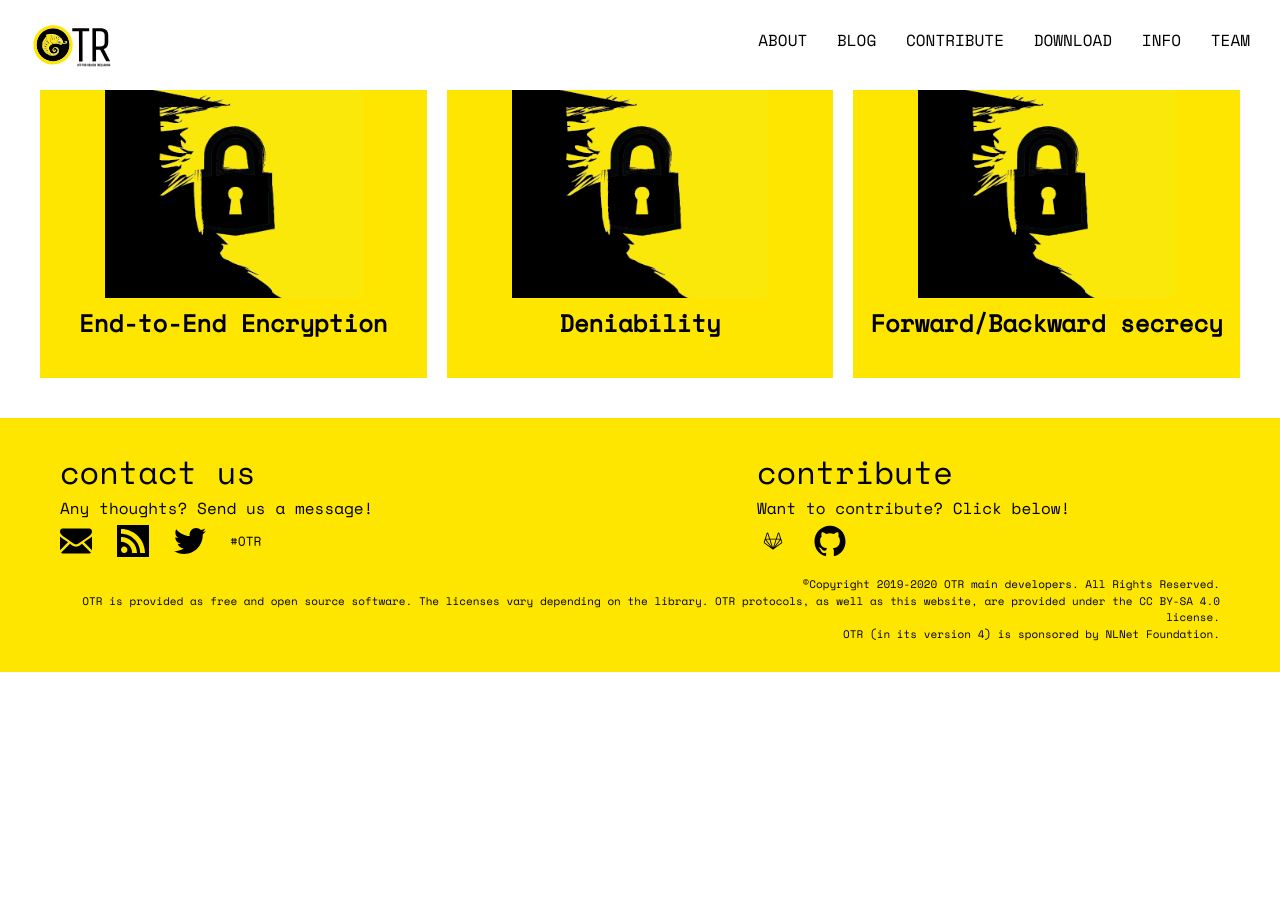
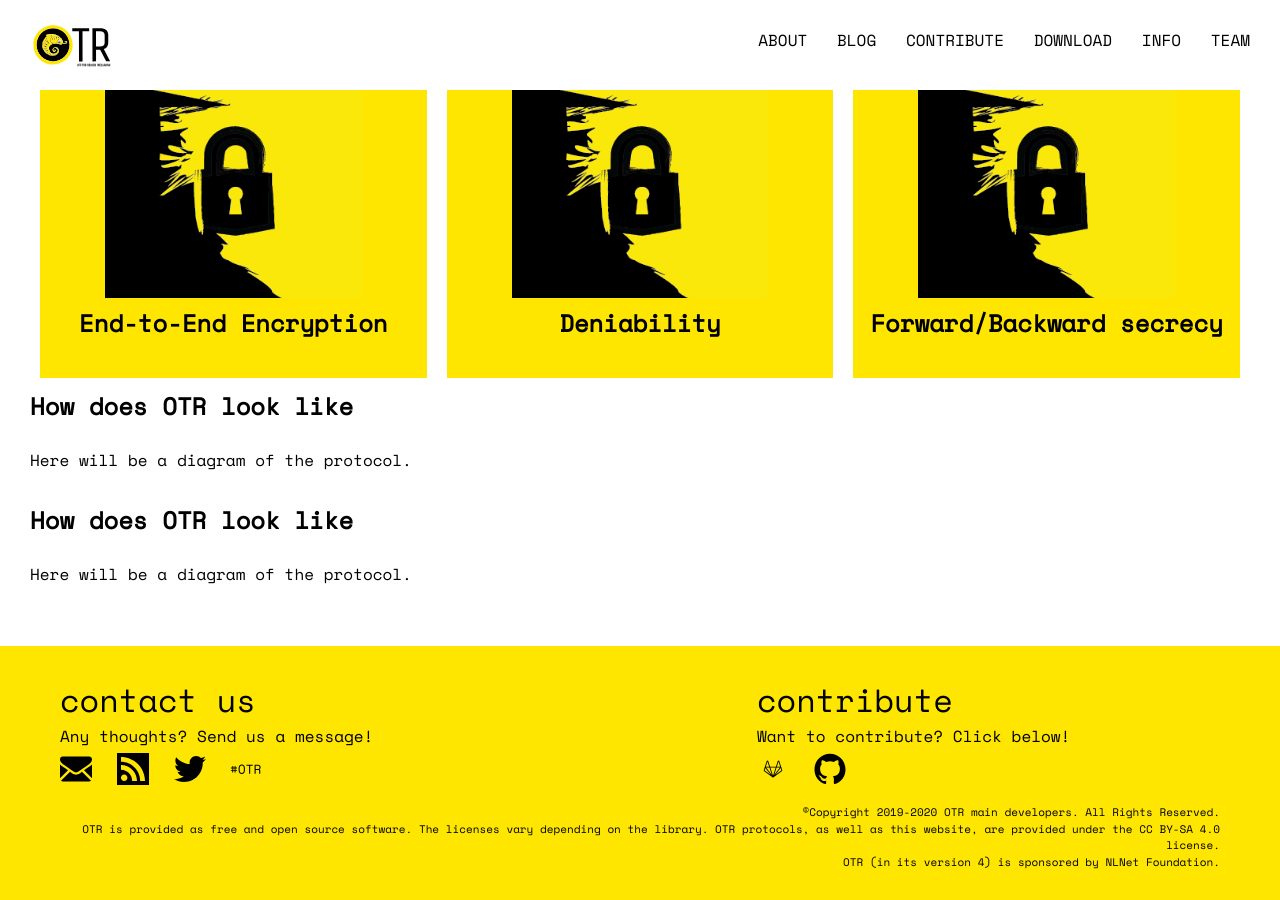
Before and after one commit to otrv4/OTR-website, a Jekyll site: the page built from about.html, in a window 1280 px wide and 900 px high, scrolled down 674 px. Built offline with Jekyll 4.4.1, drawn with Linux system fonts in a browser that asks for light colours; before the commit the page ends 1346 px from its top, so only the background shows below that.

Commit message:
Add placeholder

```diff
--- a/about.html
+++ b/about.html
@@ -41,5 +41,16 @@ permalink: /about/
     	</div>
 
     </div>
-  </div>
+
+		<div>
+      <h1><b>How does OTR look like</b></h1>
+	    <br>
+      <p>Here will be a diagram of the protocol.</p>
+    </div>
+
+		<div>
+      <h1><b>How does OTR look like</b></h1>
+	    <br>
+      <p>Here will be a diagram of the protocol.</p>
+    </div>
 </div>
```
